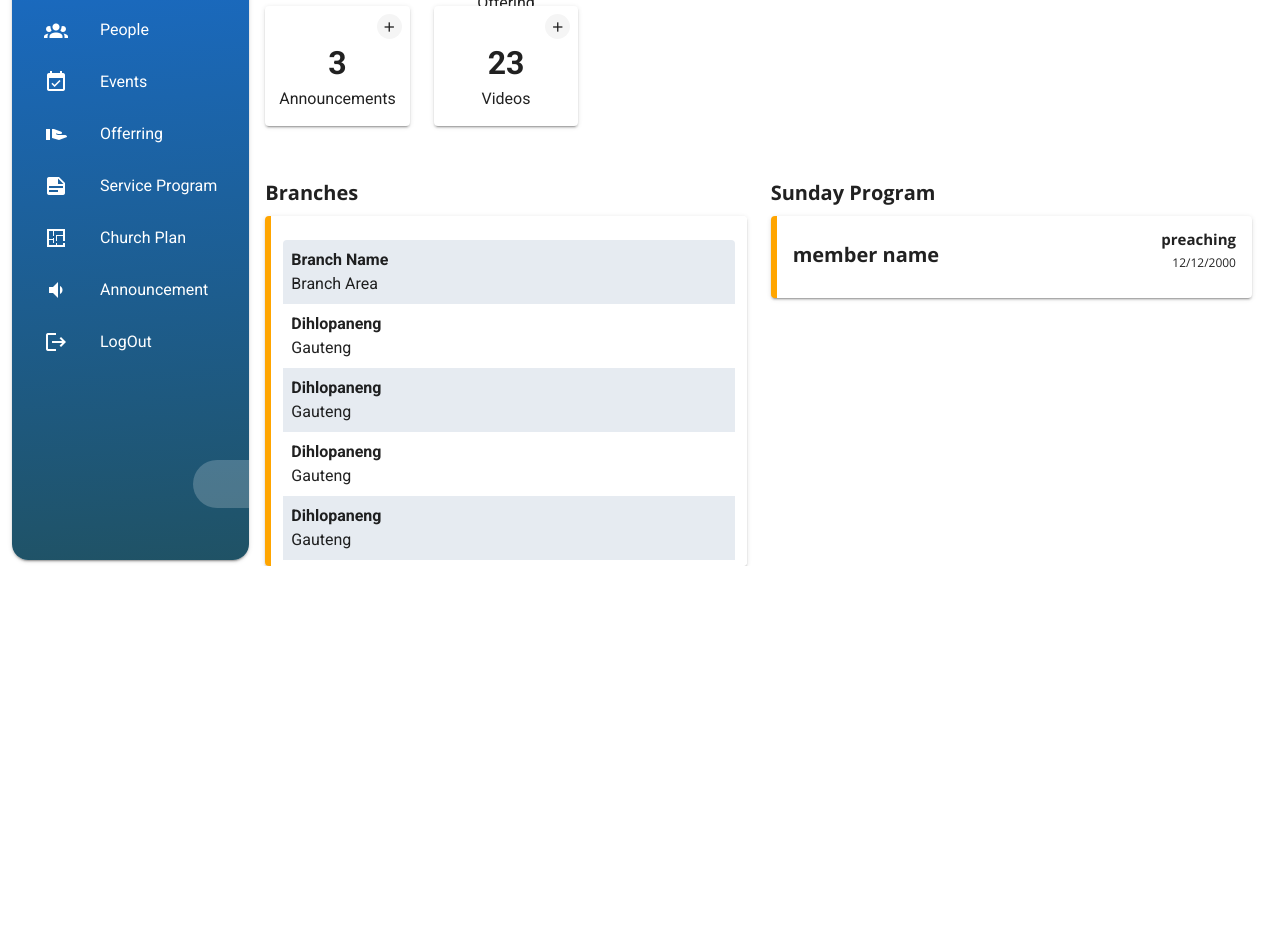
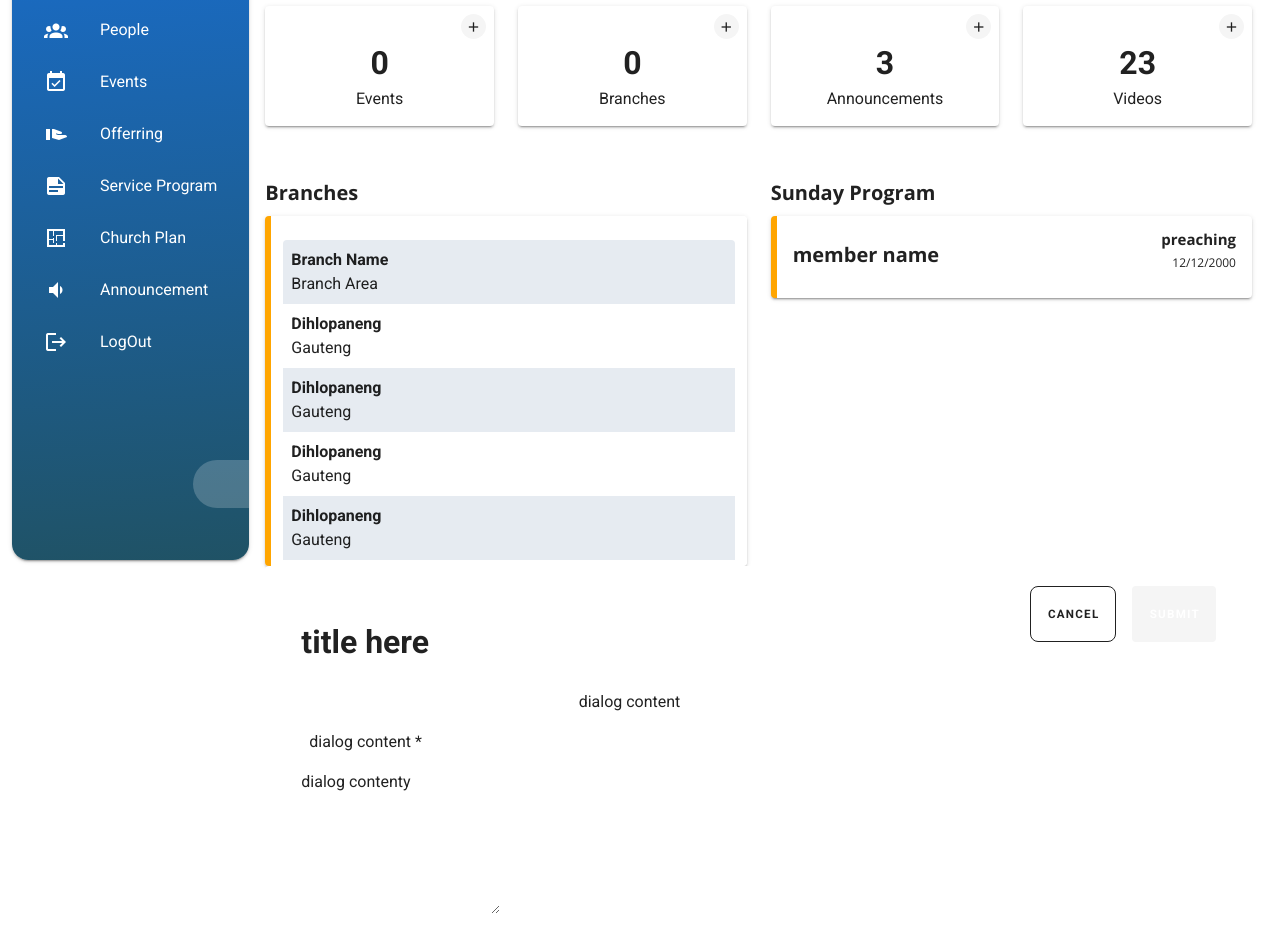
Before and after one commit to moraswi/Gospel-Gateway, a Vue app: page /dashboard in a window 1280 px wide. Shown: the part 272-1224 px from the top of the page. Before the commit the page ends 882 px from the top, so only its background shows below. Built offline with nearby package versions, Linux system fonts and the light colour scheme.

Commit message:
statistics

```diff
--- /dev/null
+++ b/src/components/dialogs/MainDialogContent.vue
@@ -0,0 +1,115 @@
+<template>
+  <v-layout :class="cardBg" class="relative br-16" fill-height>
+    <!-- Content -->
+    <v-card
+      :class="useDesktopOnMobileClass"
+      class="bg-none br-16 px-3 px-sm-9 py-sm-8"
+      width="100%"
+      flat
+    >
+      <!-- Title -->
+      <h1
+        class="ff-1 fsn fw-800 fs-18 fs-sm-24 fs-xl-28 lh-22 lh-sm-28 lh-xl-34 black500--text mt-7 mt-sm-5 mt-xl-10"
+      >
+        {{ title }}
+      </h1>
+
+      <!-- Main -->
+      <div class="mt-5 mt-sm-6">
+        <slot name="main"></slot>
+
+        <!-- White Space -->
+        <v-card class="bg-none" width="100%" :height="mainWhiteSpaceHeight" flat></v-card>
+      </div>
+    </v-card>
+
+    <!-- Bottom Card -->
+    <v-card
+      :class="bottomCardBg"
+      class="bg-none right-0 bottom-0 left-0 relative z-index-2"
+      flat
+    >
+      <div class="box-shadow-3 gray50 pa-6 px-sm-9 pt-sm-5 pb-sm-8 pb-xl-11">
+        <slot name="bottom"></slot>
+      </div>
+    </v-card>
+  </v-layout>
+</template>
+
+<script>
+export default {
+  name: "MainDialogContent",
+
+  props: {
+    title: {
+      type: String,
+      default: "Title",
+    },
+
+    mainWhiteSpaceHeight: {
+      type: Number,
+      default: 82,
+    },
+
+    useDesktopOnMobile: {
+      type: Boolean,
+      default: false,
+    },
+  },
+
+  data() {
+    return {};
+  },
+
+  computed: {
+    // cardBg
+    cardBg() {
+      if (this.useDesktopOnMobile) {
+        return "main-card";
+      }
+
+      switch (this.$vuetify.breakpoint.name) {
+        case "xs":
+          return "bg-none";
+        default:
+          return "main-card";
+      }
+    },
+
+    // bottomCardBg
+    bottomCardBg() {
+      if (this.useDesktopOnMobile) {
+        return "bottom-card absolute";
+      }
+
+      switch (this.$vuetify.breakpoint.name) {
+        case "xs":
+          return "fixed z-index-2";
+        default:
+          return "bottom-card absolute";
+      }
+    },
+
+    // useDesktopOnMobileClass
+    useDesktopOnMobileClass() {
+      if (this.useDesktopOnMobile) {
+        switch (this.$vuetify.breakpoint.name) {
+          case "xs":
+            return "py-3";
+          default:
+            return "";
+        }
+      } else {
+        return "";
+      }
+    },
+  },
+};
+</script>
+
+<style lang="scss" scoped>
+.bottom-card {
+  border-bottom-left-radius: 16px;
+  border-bottom-right-radius: 16px;
+}
+</style>
--- a/src/pages/private/dashboard/Dashboard.vue
+++ b/src/pages/private/dashboard/Dashboard.vue
@@ -3,28 +3,28 @@
     <TheHeader title="Dashboard"> </TheHeader>
 
     <v-row class="mt-5">
-      <v-col cols="12" md="2">
+      <v-col cols="12" xl="2" md="3">
         <StatisticsCard statistic="10 000" card-name="People" />
       </v-col>
-      <v-col cols="12" md="2">
+      <v-col cols="12" xl="2" md="3">
         <StatisticsCard statistic="R 1 100000" card-name="Offering" />
       </v-col>
-      <v-col cols="12" md="2">
+      <v-col cols="12" xl="2" md="3">
         <StatisticsCard statistic="R 1 000" card-name="Spent" />
       </v-col>
-      <v-col cols="12" md="2">
+      <v-col cols="12" xl="2" md="3">
         <StatisticsCard statistic="100" card-name="Members" />
       </v-col>
-      <v-col cols="12" md="2">
+      <v-col cols="12" xl="2" md="3">
         <StatisticsCard statistic="0" card-name="Events" />
       </v-col>
-      <v-col cols="12" md="2">
+      <v-col cols="12" xl="2" md="3">
         <StatisticsCard statistic="0" card-name="Branches" />
       </v-col>
-      <v-col cols="12" md="2">
+      <v-col cols="12" xl="2" md="3">
         <StatisticsCard statistic="3" card-name="Announcements" />
       </v-col>
-      <v-col cols="12" md="2">
+      <v-col cols="12" xl="2" md="3">
         <StatisticsCard statistic="23" card-name="Videos" />
       </v-col>
       <!-- <v-col cols="12" md="3">
@@ -72,10 +72,139 @@
         </v-card>
       </v-col>
     </v-row>
+
+    <MainDialogContent title="title here" class="mt-10 mt-md-0">
+      <!-- Close -->
+      <template v-slot:close>
+        <!-- <v-img
+          @click="cancel()"
+          class="pointer hidden-xs-only"
+          src="@/assets/img/member/loans/apply-for-a-loan/successful-close.png"
+          max-width="20"
+          max-height="20"
+          contain
+        /> -->
+      </template>
+      <!-- Main -->
+      <template v-slot:main>
+        <v-card class="bg-none overflow-auto br-12" :max-height="maxContentHeight" flat>
+          <!-- <v-img
+            src="@/assets/img/admin/administration/Contained.png"
+            :max-width="imgWidthAndHeight"
+            :max-height="imgWidthAndHeight"
+            contain
+            class="mx-auto"
+          /> -->
+          <v-card class="mx-auto transparent" width="430" flat>
+            <p class="fs-lg-28 fs-20 fw-800 black500--text text-center">dialog content</p>
+          </v-card>
+
+          <v-form :ref="formRef">
+            <!-- Select stop order date  -->
+            <div class="">
+              <!-- Label -->
+              <div class="c-ml-2">
+                <p class="cap-1 ml-2 black900--text fw-400">
+                  dialog content
+                  <span class="red900--text">*</span>
+                </p>
+              </div>
+
+              <!-- Input -->
+              <!-- <v-select
+                v-model="clientRejectReason"
+                :rules="clientRejectReasonRules"
+                :items="clientRejectReasonList"
+                class="text-field mt-n2"
+                placeholder="Reason for declining member"
+                append-icon="$arrowDownIcon"
+                height="52px"
+                full-width
+                outlined
+                required
+              ></v-select> -->
+            </div>
+
+            <p class="fs-lg-14 fs-14 fw-400 black500--text">dialog contenty</p>
+
+            <!-- message area -->
+            <textarea
+              v-model="note"
+              id="w3review"
+              name="w3review"
+              rows="4"
+              class="pa-2 mt-n2 text-area"
+              rounded
+            ></textarea>
+          </v-form>
+
+          <v-card class="transparent" height="15" flat></v-card>
+        </v-card>
+      </template>
+
+      <!-- Bottom -->
+      <template v-slot:bottom>
+        <!-- Cancel And Next -->
+        <v-layout align-center>
+          <!--desktop Cancel  -->
+          <v-card class="mr-2 hidden-xs-only" color="transparent" width="50%" flat>
+            <!-- Cancel -->
+            <v-btn
+              @click="cancel()"
+              class="px-4 rounded-lg"
+              width="100%"
+              height="56"
+              elevation="0"
+              outlined
+            >
+              <h5 class="h5 black600--text text-transform-none">
+                <!-- Cancel -->
+                Cancel
+              </h5>
+            </v-btn>
+          </v-card>
+
+          <!--desktop next  -->
+          <v-card class="ml-2 hidden-xs-only" color="transparent" width="50%" flat>
+            <!-- next -->
+            <v-btn @click="submit()" class="btn" width="100%" height="56" elevation="0">
+              <h5 class="h5 white--text text-transform-none">submit</h5>
+            </v-btn>
+          </v-card>
+
+          <!-- mobile -->
+          <v-card class="hidden-sm-and-up" width="100%" flat>
+            <v-btn
+              class="btn-3"
+              width="100%"
+              height="52"
+              elevation="0"
+              block
+              @click="cancel()"
+            >
+              <h5 class="h5 black600--text text-transform-none">Cancel</h5>
+            </v-btn>
+
+            <!-- Next -->
+            <v-btn
+              @click="submit()"
+              class="btn mt-3"
+              width="100%"
+              height="52"
+              elevation="0"
+              block
+            >
+              <h5 class="h5 white--text text-transform-none">submit</h5>
+            </v-btn>
+          </v-card>
+        </v-layout>
+      </template>
+    </MainDialogContent>
   </div>
 </template>
 
 <script>
+import MainDialogContent from "@/components/dialogs/MainDialogContent.vue";
 import StatisticsCard from "@/components/cards/StatisticsCard.vue";
 import TheHeader from "@/components/headers/TheHeader";
 
@@ -83,6 +212,7 @@ export default {
   name: "DashboardPage",
 
   components: {
+    MainDialogContent,
     StatisticsCard,
     TheHeader,
   },
@@ -115,6 +245,13 @@ export default {
       },
     ],
   }),
+
+  methods: {
+    cancel() {
+      // this.setShowDeclinedDialog(false);
+      // this.setShowDeclinedMobileDialog(false);
+    },
+  },
 };
 </script>
 
@@ -123,3 +260,4 @@ export default {
   border-left: 6px solid orange; /* Adjust the thickness as needed */
 }
 </style>
+<!-- src/components/admin/adminstration/dialogs/new-stokvel-dialog-steps/DeclinedDialogStep1.vue -->
--- a/src/store/index.js
+++ b/src/store/index.js
@@ -1,5 +1,6 @@
 import Vue from 'vue'
 import Vuex from 'vuex'
+import dashboard from "./modules/admin/dashboard/dashboard.js";
 
 Vue.use(Vuex)
 
@@ -13,5 +14,6 @@ export default new Vuex.Store({
   actions: {
   },
   modules: {
+    dashboard,
   }
 })
--- /dev/null
+++ b/src/store/modules/admin/dashboard/dashboard.js
@@ -0,0 +1,40 @@
+const administration = {
+  namespaced: true,
+
+  state: {
+    showPeopleDialog: false,
+    showPeopleMobileDialog: false,
+  },
+
+  mutations: {
+
+    setShowPeopleDialog(state, payload) {
+      state.showPeopleDialog = payload;
+    },
+
+    setShowPeopleMobileDialog(state, payload) {
+      state.showPeopleMobileDialog = payload;
+    },
+
+    // resetState
+    resetState(state) {
+      state.showPeopleDialog = false;
+      state.showPeopleMobileDialog = false;
+    },
+  },
+
+  actions: {},
+
+  getters: {
+    // dialog
+    getShowPeopleDialog(state) {
+      return state.showPeopleDialog;
+    },
+
+    getShowPeopleMobileDialog(state) {
+      return state.showPeopleMobileDialog;
+    },
+  },
+};
+
+export default administration;
```
